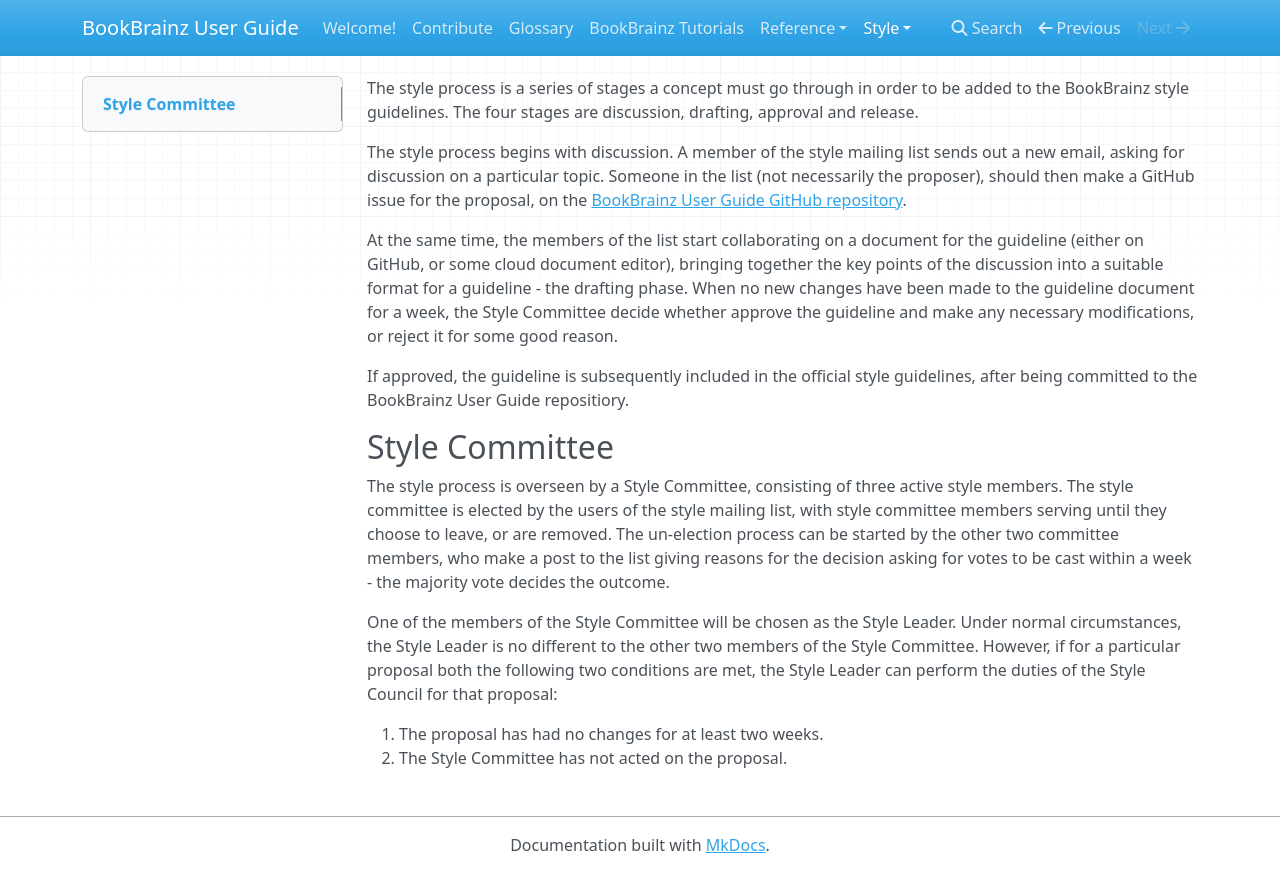
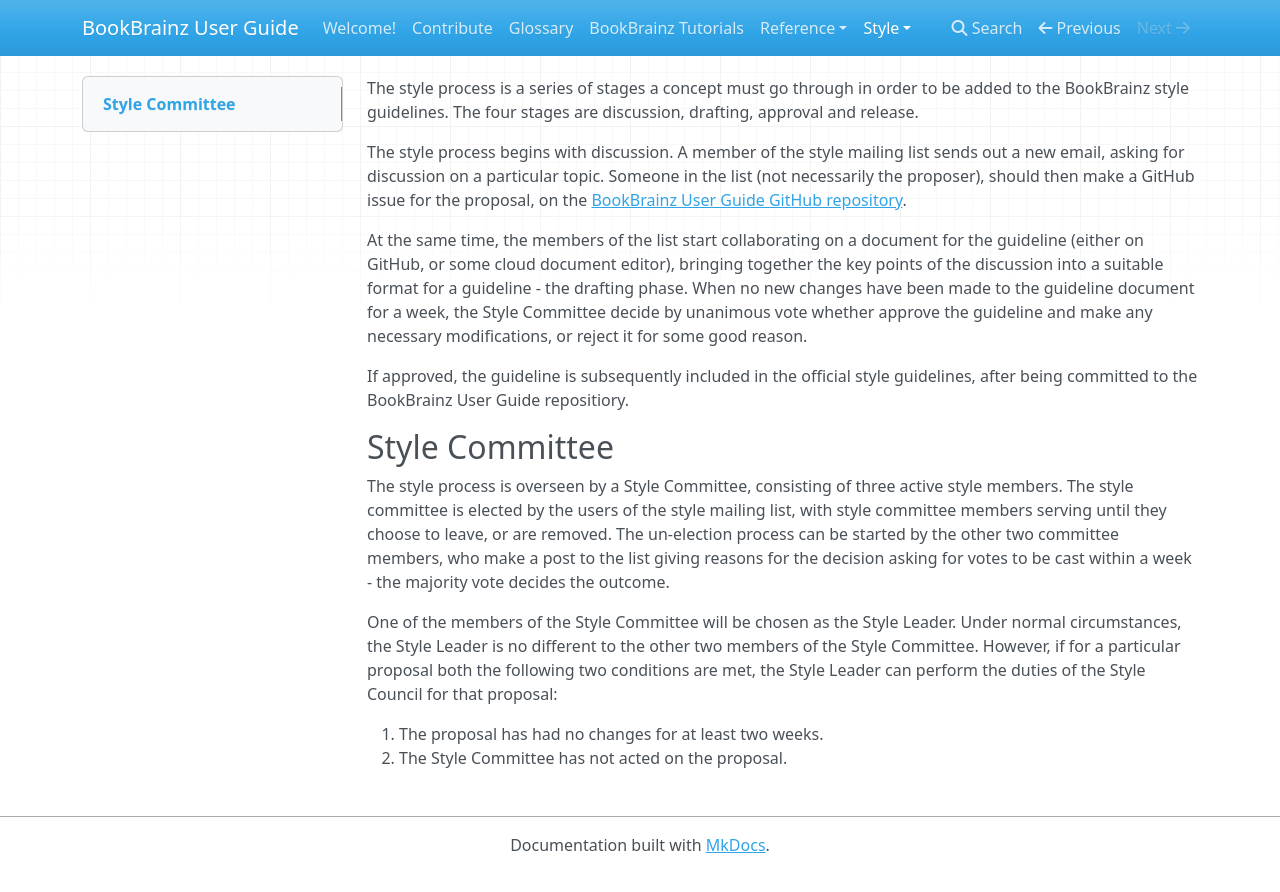
Before and after one commit to metabrainz/bookbrainz-user-guide, an MkDocs documentation site: the page built from docs/style/style-process.md, in a window 1280 px wide. Shown: the top 892 px of the page. Built offline with MkDocs 1.6.1, drawn with Linux system fonts in a browser that asks for light colours; nearby versions of some CDN libraries.

Commit message:
Update style-process.md
Made it clear that the style council decision is by unanimous vote - if one council member rejects the proposal, the guidelines are unchanged. But the council still needs to provide a good reason for rejection.

```diff
--- a/docs/style/style-process.md
+++ b/docs/style/style-process.md
@@ -12,8 +12,9 @@ At the same time, the members of the list start collaborating on a document for
 the guideline  (either on GitHub, or some cloud document editor), bringing
 together the key points of the discussion into a suitable format for a guideline -
 the drafting phase. When no new changes have been made to the guideline document
-for a week, the Style Committee decide whether approve the guideline and make
-any necessary modifications, or reject it for some good reason.
+for a week, the Style Committee decide by unanimous vote whether approve the
+guideline and make any necessary modifications, or reject it for some good
+reason.
 
 If approved, the guideline is subsequently included in the official style
 guidelines, after being committed to the BookBrainz User Guide repositiory.
```
